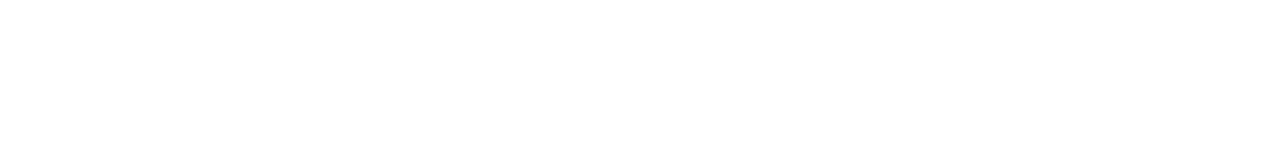
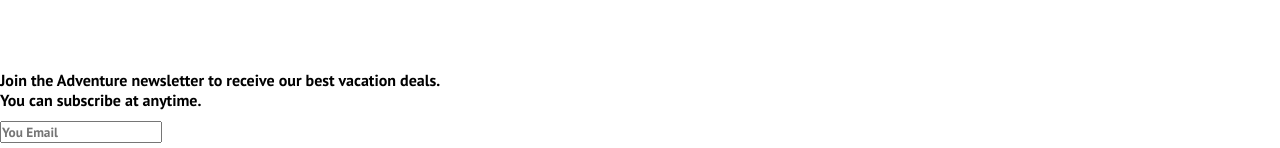
Before and after one commit to Rey-commits/Travel-Website, a React (Create React App) app: page / in a window 1280 px wide. Shown: the part 1855-2003 px from the top of the page. Before the commit the page ends 1925 px from the top, so only its background shows below. Built offline with nearby package versions, Linux system fonts and the light colour scheme.

Commit message:
Footer component is being added

```diff
--- /dev/null
+++ b/src/components/pages/Footer.js
@@ -0,0 +1,25 @@
+import React from 'react'
+import { Button } from '../Button'
+
+function Footer() {
+    return (
+        <div className="footer-container">
+            <section className="footer-subscription" >
+                <p className="footer-subscription-heading">
+                    Join the Adventure newsletter to receive our best vacation deals.
+                </p>
+                <p className="footer-subscription-text">
+                    You can subscribe at anytime.
+                </p>
+                <div className="input-areas">
+                    <form>
+                        <input type="email" name="email" placeholder="You Email" className="footer-input"/>
+                        <Button buttonStyle="btn--outline">Subscribe</Button>
+                    </form>
+                </div>
+            </section>
+        </div>
+    )
+}
+
+export default Footer
--- a/src/components/pages/Home.js
+++ b/src/components/pages/Home.js
@@ -2,12 +2,15 @@ import React from 'react'
 import "../../App.css"
 import Cards from '../Cards'
 import HeroSection from "../HeroSection"
+import Footer from './Footer'
+
 
 function Home (){
     return (
         <>
             <HeroSection />
             <Cards/>
+            <Footer/>
         </>
     )
 }
```
Also changed, not shown: src/components/pages/Footer.css (added).
